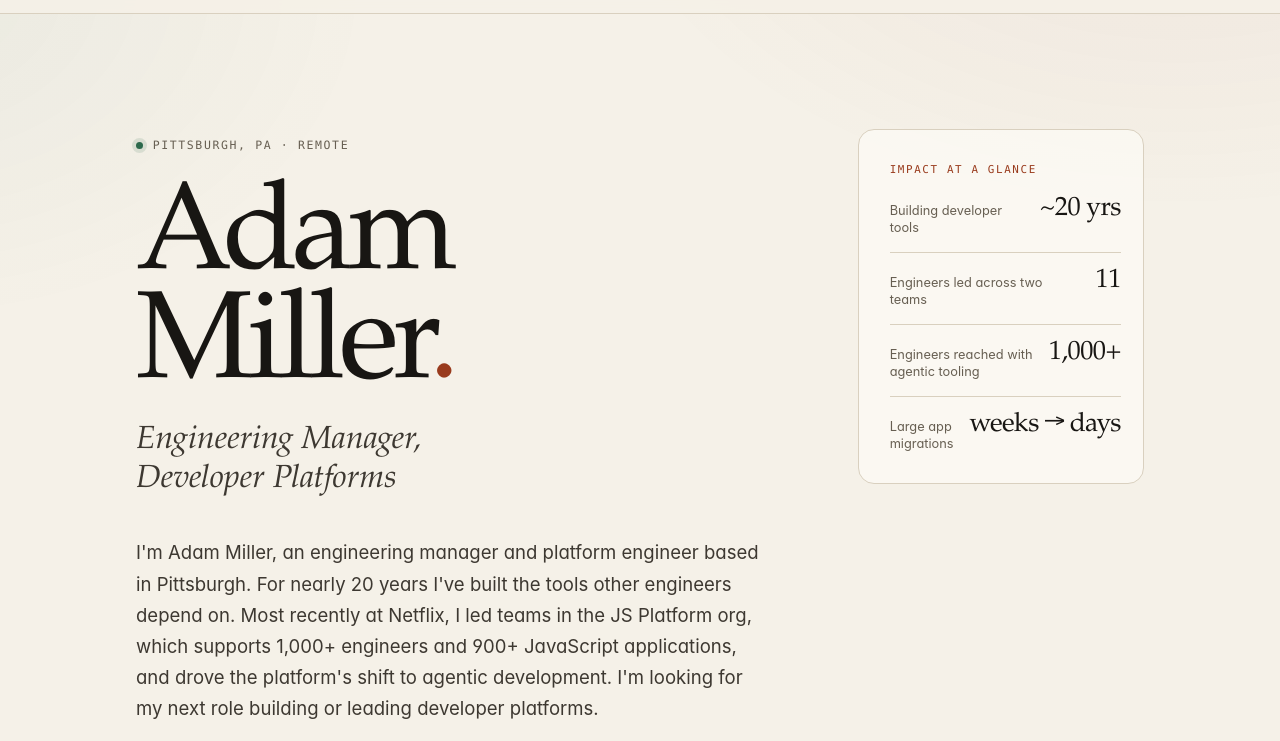
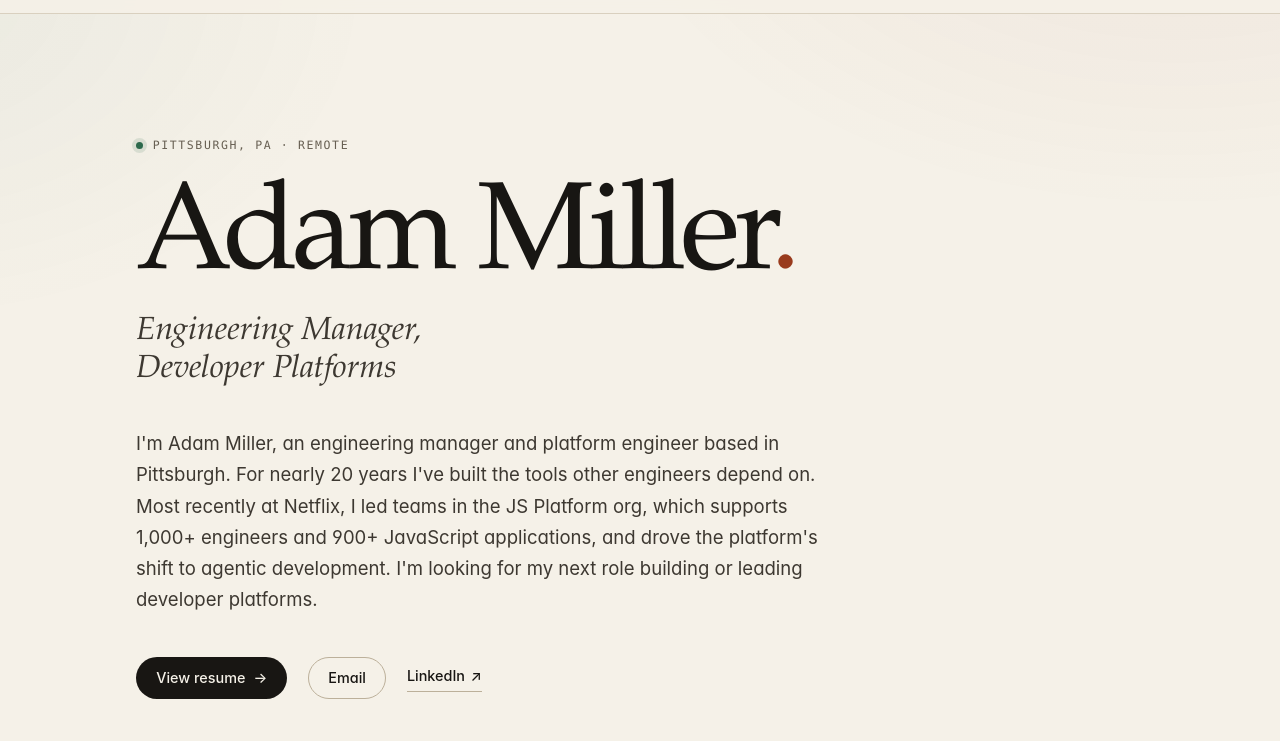
Before and after one commit to adammiller/adammiller.co, an Astro site: page / in a window 1280 px wide. Shown: the part 59-800 px from the top of the page. Built offline with nearby package versions, Linux system fonts and the light colour scheme; Astro itself is replaced by a stand-in of ours.

Commit message:
Remove the hero stats callout
The impact stats box read as gimmicky next to the intro. Drop the aside
and its now-unused styles, and let the hero copy span the container.

Co-Authored-By: Claude Code <noreply@anthropic.com>

```diff
--- a/src/pages/index.astro
+++ b/src/pages/index.astro
@@ -24,7 +24,7 @@ const jsonLd = {
 
 <BaseLayout title={title} description={description} jsonLd={jsonLd}>
   <section class="hero" aria-labelledby="intro-heading">
-    <div class="container hero-grid">
+    <div class="container">
       <div class="hero-main">
         <p class="eyebrow">
           <span class="status-dot" aria-hidden="true"></span>
@@ -52,28 +52,6 @@ const jsonLd = {
           >LinkedIn <span aria-hidden="true">↗</span></a>
         </div>
       </div>
-
-      <aside class="hero-aside" aria-label="Impact at a glance">
-        <p class="aside-label">Impact at a glance</p>
-        <dl class="stat-list">
-          <div>
-            <dt>Building developer tools</dt>
-            <dd>~20 yrs</dd>
-          </div>
-          <div>
-            <dt>Engineers led across two teams</dt>
-            <dd>11</dd>
-          </div>
-          <div>
-            <dt>Engineers reached with agentic tooling</dt>
-            <dd>1,000+</dd>
-          </div>
-          <div>
-            <dt>Large app migrations</dt>
-            <dd>weeks → days</dd>
-          </div>
-        </dl>
-      </aside>
     </div>
   </section>
 
--- a/src/styles/global.css
+++ b/src/styles/global.css
@@ -317,11 +317,8 @@ main {
   padding-block: clamp(3.5rem, 9vw, 7.5rem) clamp(3rem, 7vw, 5.5rem);
 }
 
-.hero-grid {
-  display: grid;
-  grid-template-columns: minmax(0, 1.55fr) minmax(16rem, 0.7fr);
-  gap: clamp(2.5rem, 7vw, 6rem);
-  align-items: start;
+.hero-main {
+  max-width: 48rem;
 }
 
 .eyebrow {
@@ -387,57 +384,6 @@ main {
   align-items: center;
   gap: 0.75rem 1.3rem;
   margin-top: clamp(1.8rem, 4vw, 2.6rem);
-}
-
-.hero-aside {
-  padding: clamp(1.35rem, 3vw, 1.9rem);
-  border: 1px solid var(--line);
-  border-radius: var(--radius);
-  background: color-mix(in srgb, var(--surface) 62%, transparent);
-}
-
-.aside-label {
-  margin: 0 0 1.1rem;
-  color: var(--accent);
-  font-family: var(--font-mono);
-  font-size: 0.68rem;
-  letter-spacing: 0.15em;
-  text-transform: uppercase;
-}
-
-.stat-list {
-  display: grid;
-  gap: 0.95rem;
-  margin: 0;
-}
-
-.stat-list > div {
-  display: flex;
-  align-items: baseline;
-  justify-content: space-between;
-  gap: 1rem;
-  padding-bottom: 0.95rem;
-  border-bottom: 1px solid var(--line);
-}
-
-.stat-list > div:last-child {
-  padding-bottom: 0;
-  border-bottom: 0;
-}
-
-.stat-list dt {
-  color: var(--muted);
-  font-size: 0.8rem;
-  line-height: 1.35;
-}
-
-.stat-list dd {
-  margin: 0;
-  font-family: var(--font-serif);
-  font-size: 1.65rem;
-  letter-spacing: -0.02em;
-  line-height: 1;
-  white-space: nowrap;
 }
 
 /* ---------------------------------------------------------------------------
@@ -863,15 +809,6 @@ main {
    Responsive
 --------------------------------------------------------------------------- */
 @media (max-width: 860px) {
-  .hero-grid {
-    grid-template-columns: minmax(0, 1fr);
-    gap: 2.5rem;
-  }
-
-  .hero-aside {
-    max-width: 27rem;
-  }
-
   .contact-inner {
     grid-template-columns: minmax(0, 1fr);
     align-items: start;
```
